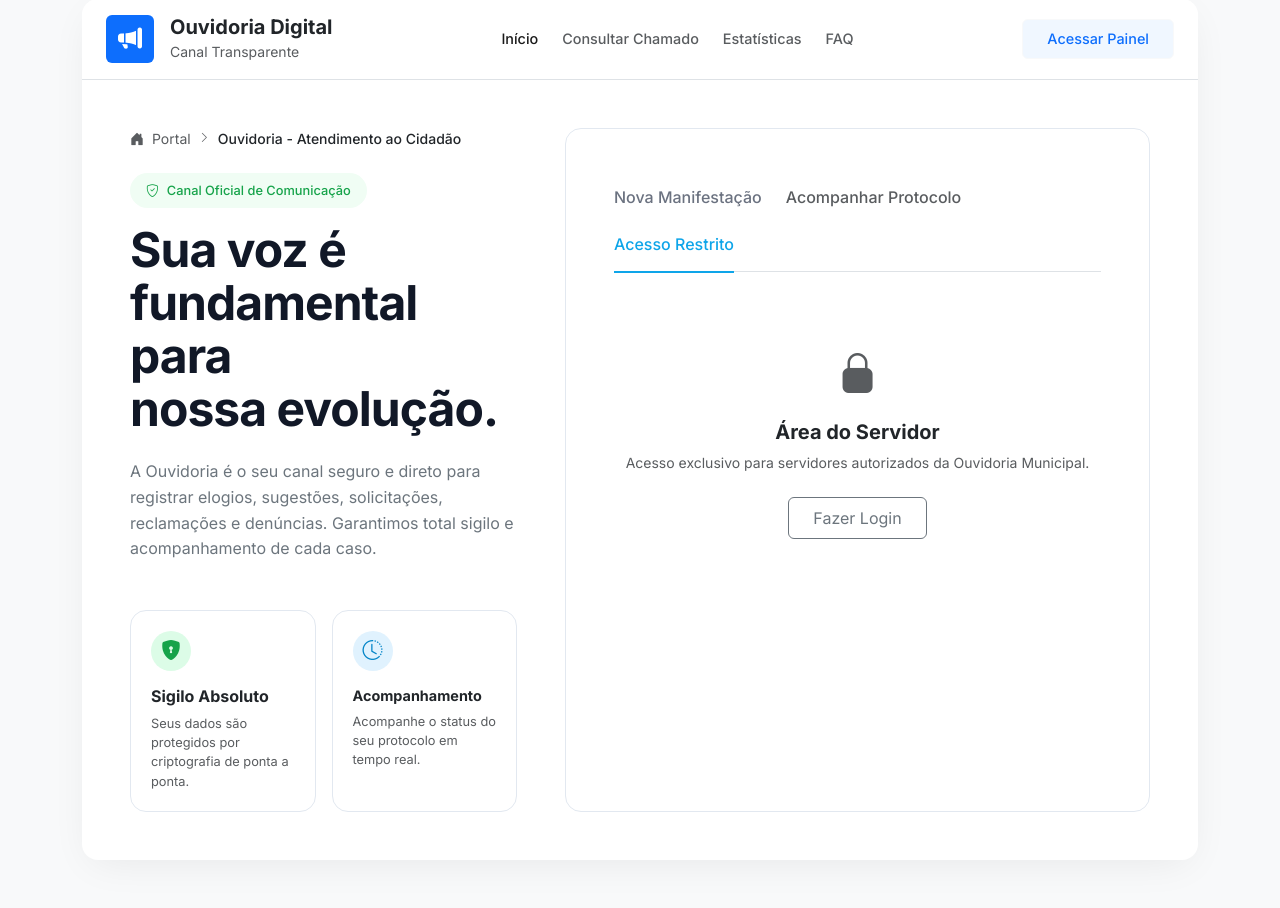
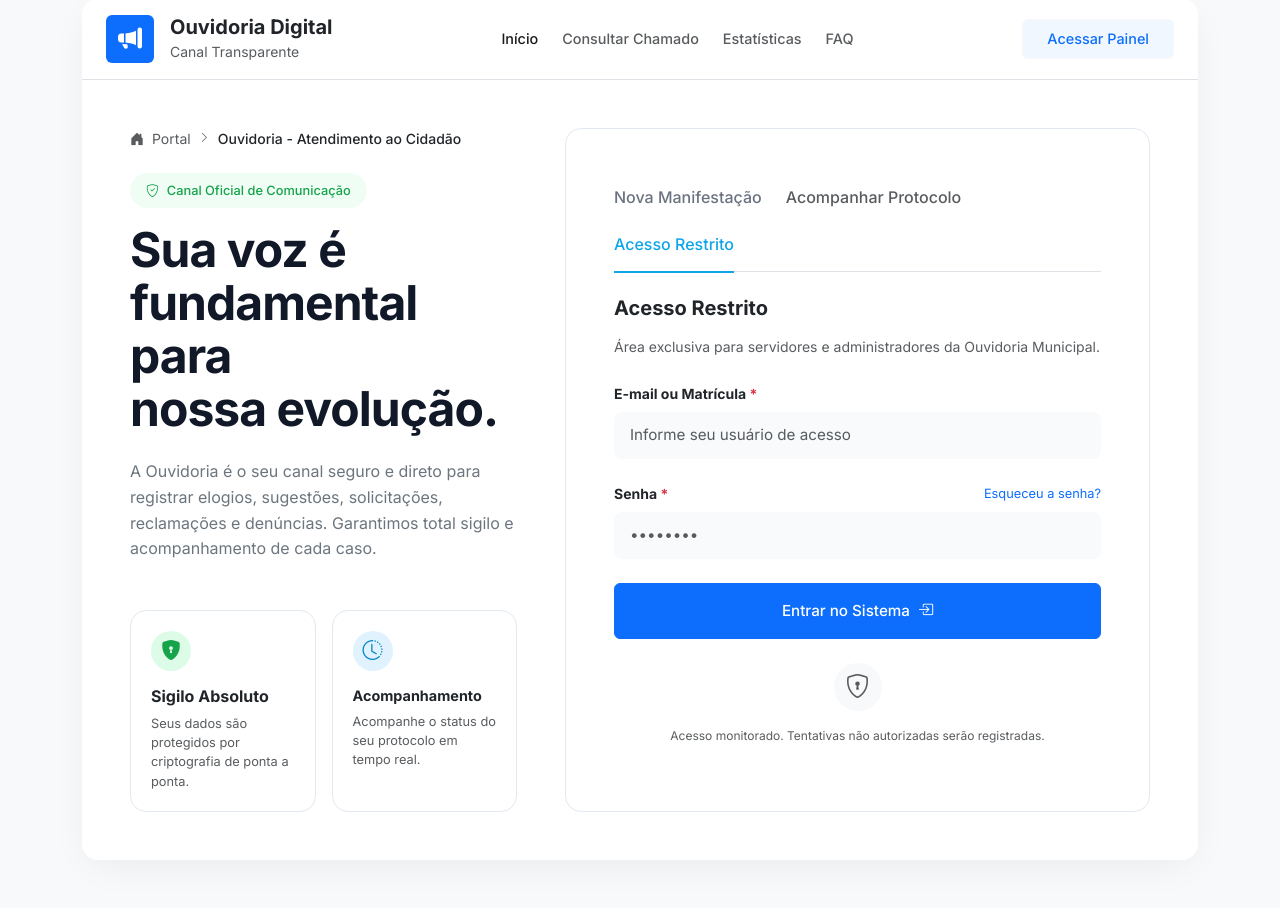
Before and after one commit to duartejackson/ouvidoria, a CakePHP app: the page made by templates/Pages/home.php in a window 1280 px wide, after a click on "Acesso Restrito". Shown: the part 49-957 px from the top of the page. Run offline with PHP 8.4 and a stand-in for CakePHP, Linux system fonts and the light colour scheme; the template is opened without the code that fills it, so the values that code supplies are empty; form fields are guessed from the names that the template uses; some libraries are stand-ins or nearby versions.

Commit message:
feat: add acesso restrito tab and login form
Added "Acesso Restrito" tab and corresponding login form in `form_section.php` utilizing CakePHP FormHelper. Updated `verify_restrito.py` to capture screenshots of the new interface.

Co-authored-by: duartejackson <242599349+duartejackson@users.noreply.github.com>

```diff
--- a/templates/element/form_section.php
+++ b/templates/element/form_section.php
@@ -80,14 +80,38 @@
                 <?= $this->Form->end() ?>
             </div>
 
-            <!-- Acesso Restrito Tab (Placeholder) -->
+            <!-- Acesso Restrito Tab -->
             <div class="tab-pane fade" id="acesso-restrito" role="tabpanel" aria-labelledby="restrito-tab">
-                <div class="text-center py-5">
-                    <i class="bi bi-lock-fill fs-1 text-muted mb-3 d-block"></i>
-                    <h5 class="fw-bold text-dark mb-2">Área do Servidor</h5>
-                    <p class="text-muted small mb-4">Acesso exclusivo para servidores autorizados da Ouvidoria Municipal.</p>
-                    <button class="btn btn-outline-secondary px-4 py-2">Fazer Login</button>
+                <div class="mb-4">
+                    <h5 class="fw-bold text-dark mb-3">Acesso Restrito</h5>
+                    <p class="text-muted small">Área exclusiva para servidores e administradores da Ouvidoria Municipal.</p>
                 </div>
+
+                <?= $this->Form->create(null) ?>
+                    <div class="mb-4">
+                        <label class="form-label fw-bold small text-dark mb-2">E-mail ou Matrícula <span class="text-danger">*</span></label>
+                        <?= $this->Form->control('login', ['label' => false, 'class' => 'form-control custom-input border-0', 'placeholder' => 'Informe seu usuário de acesso']) ?>
+                    </div>
+
+                    <div class="mb-4">
+                        <div class="d-flex justify-content-between align-items-center mb-2">
+                            <label class="form-label fw-bold small text-dark mb-0">Senha <span class="text-danger">*</span></label>
+                            <a href="#" class="text-primary small text-decoration-none" style="font-size: 0.8rem;">Esqueceu a senha?</a>
+                        </div>
+                        <?= $this->Form->control('password', ['type' => 'password', 'label' => false, 'class' => 'form-control custom-input border-0', 'placeholder' => '••••••••']) ?>
+                    </div>
+
+                    <button type="submit" class="btn btn-primary w-100 py-3 rounded-2 fw-medium mt-2 d-flex align-items-center justify-content-center gap-2" style="font-size: 0.95rem;">
+                        Entrar no Sistema <i class="bi bi-box-arrow-in-right"></i>
+                    </button>
+
+                    <div class="text-center mt-4">
+                        <div class="d-inline-flex align-items-center justify-content-center bg-light rounded-circle mb-3" style="width: 48px; height: 48px;">
+                            <i class="bi bi-shield-lock text-muted fs-4"></i>
+                        </div>
+                        <p class="text-muted small mb-0" style="font-size: 0.75rem;">Acesso monitorado. Tentativas não autorizadas serão registradas.</p>
+                    </div>
+                <?= $this->Form->end() ?>
             </div>
         </div>
     </div>
```
Also changed, not shown: .github/workflows/ci.yml.
